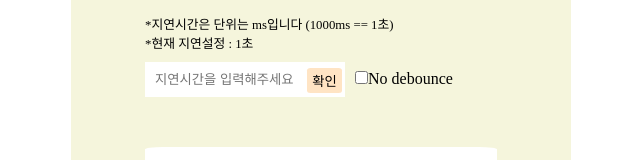
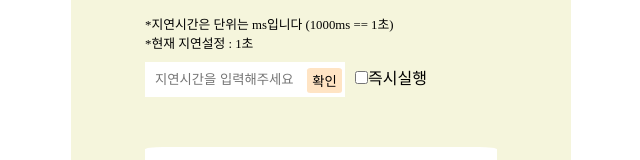
Before and after one commit to 02rynn/devD, a React (Create React App) app in the folder my-app/: page / in a window 1280 px wide. Shown: the part 262-422 px from the top of the page, without its empty margins (319-959 px from the left). Built offline with nearby package versions, Linux system fonts and the light colour scheme.

Commit message:
style 체크박스 의미에 직관성을 더하기 위해 표현 변경

```diff
--- a/my-app/src/App.tsx
+++ b/my-app/src/App.tsx
@@ -45,9 +45,9 @@ function App() {
 
   const handleRadioChange = (e: ChangeEvent<HTMLInputElement>) => {
     if (e.target.checked) {
-      alert('debounce mode가 해제됩니다');
+      alert('값이 지연없이 출력됩니다');
     } else {
-      alert('debounce mode가 실행됩니다');
+      alert('값이 주어진 지연시간 후 출력됩니다');
     }
     setImmediate(e.target.checked);
   };
@@ -69,7 +69,7 @@ function App() {
           <button onClick={handleClick}>확인</button>
           <label>
             <input type="checkbox" onChange={handleRadioChange} />
-            No debounce
+            즉시실행
           </label>
         </div>
         <input
```
